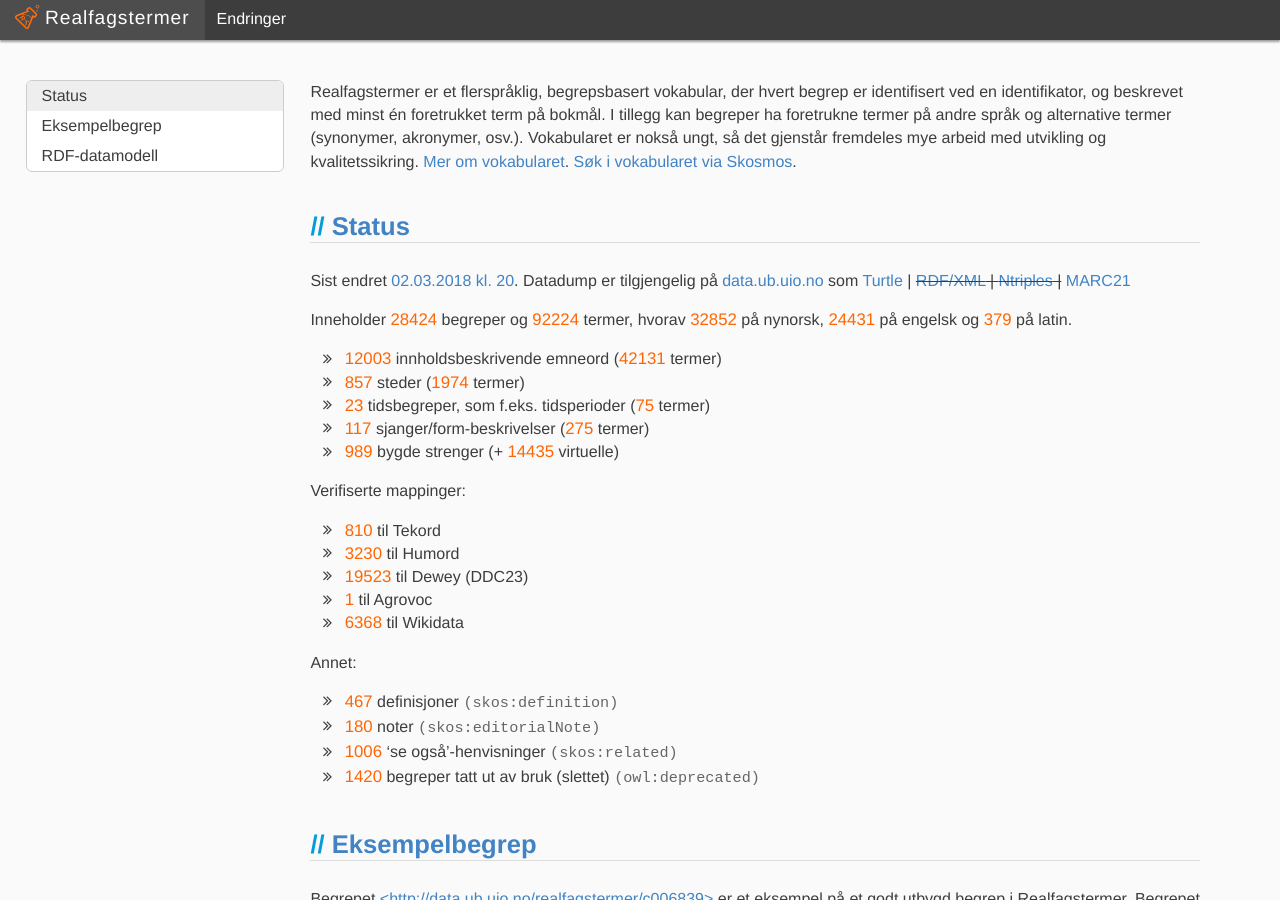
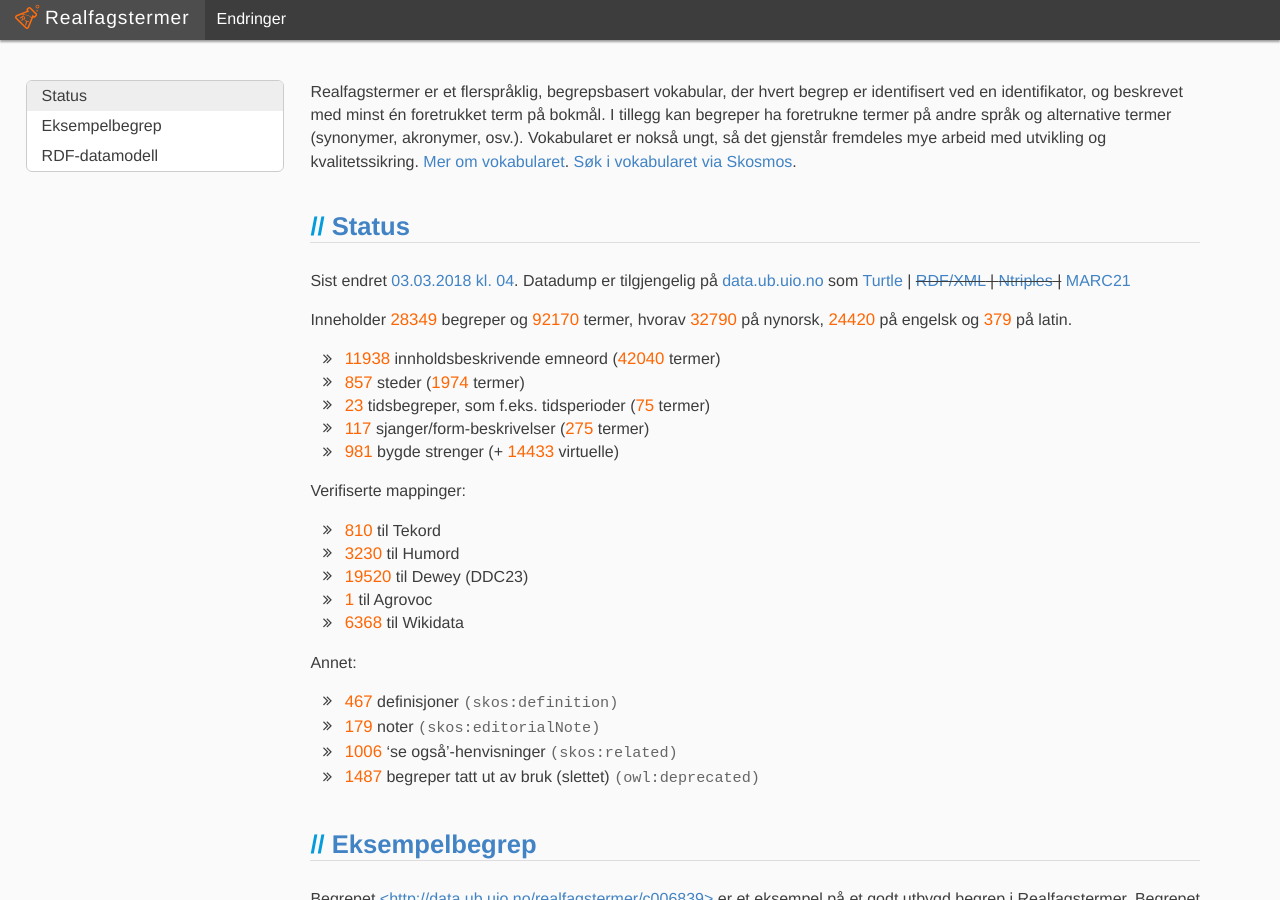
Before and after one commit to realfagstermer/realfagstermer.github.io, a Jekyll site: the page built from index.html, in a window 1280 px wide and 900 px high. Built offline with Jekyll 4.4.1, drawn with Linux system fonts in a browser that asks for light colours; nearby versions of some CDN libraries; library files that are not in the unit come from our copies.

Commit message:
Update stats

```diff
--- a/_data/stats_current.json
+++ b/_data/stats_current.json
@@ -1,10 +1,10 @@
 {
-  "concepts": 28424,
-  "conceptsWithoutStrings": 13000,
-  "deprecatedConcepts": 1420,
+  "concepts": 28349,
+  "conceptsWithoutStrings": 12935,
+  "deprecatedConcepts": 1487,
   "facets": {
     "CompoundConcept": {
-      "concepts": 989,
+      "concepts": 981,
       "prefLabels": {},
       "terms": 0
     },
@@ -58,49 +58,49 @@
     },
     "Topic": {
       "altLabels": {
-        "en": 1809,
+        "en": 1819,
         "la": 24,
-        "nb": 4479,
-        "nn": 5416
+        "nb": 4506,
+        "nn": 5428
       },
-      "concepts": 12003,
+      "concepts": 11938,
       "prefLabels": {
-        "en": 6093,
+        "en": 6082,
         "la": 354,
-        "nb": 12001,
-        "nn": 11955
+        "nb": 11936,
+        "nn": 11891
       },
-      "terms": 42131
+      "terms": 42040
     },
     "VirtualCompoundConcept": {
-      "concepts": 14435,
+      "concepts": 14433,
       "prefLabels": {},
       "terms": 0
     }
   },
   "features": {
     "broadMatch": 3070,
-    "closeMatch": 15731,
+    "closeMatch": 15724,
     "definition": 467,
-    "editorialNote": 180,
+    "editorialNote": 179,
     "exactMatch": 3456,
     "narrowMatch": 0,
     "related": 1006,
-    "relatedMatch": 4078
+    "relatedMatch": 4075
   },
   "mappings": {
     "agrovoc": 1,
-    "ddc": 19523,
+    "ddc": 19520,
     "humord": 3230,
     "tekord": 810,
     "wikidata": 6368
   },
   "terms": {
-    "_sum": 92224,
-    "en": 24431,
+    "_sum": 92170,
+    "en": 24420,
     "la": 379,
-    "nb": 34562,
-    "nn": 32852
+    "nb": 34581,
+    "nn": 32790
   },
-  "ts": 1520024352
+  "ts": 1520052249
 }
```
Also changed, not shown: _data/stats.json.
